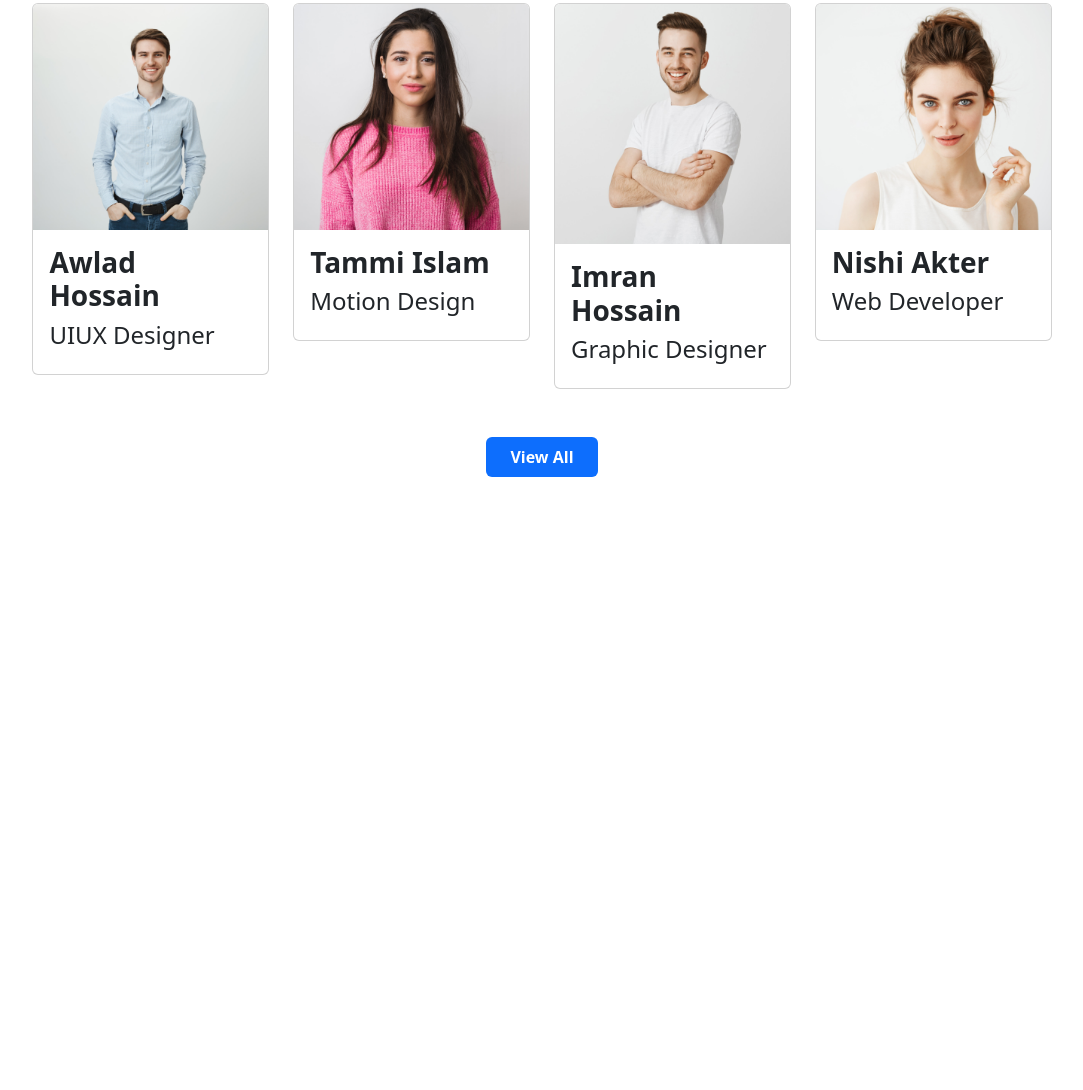
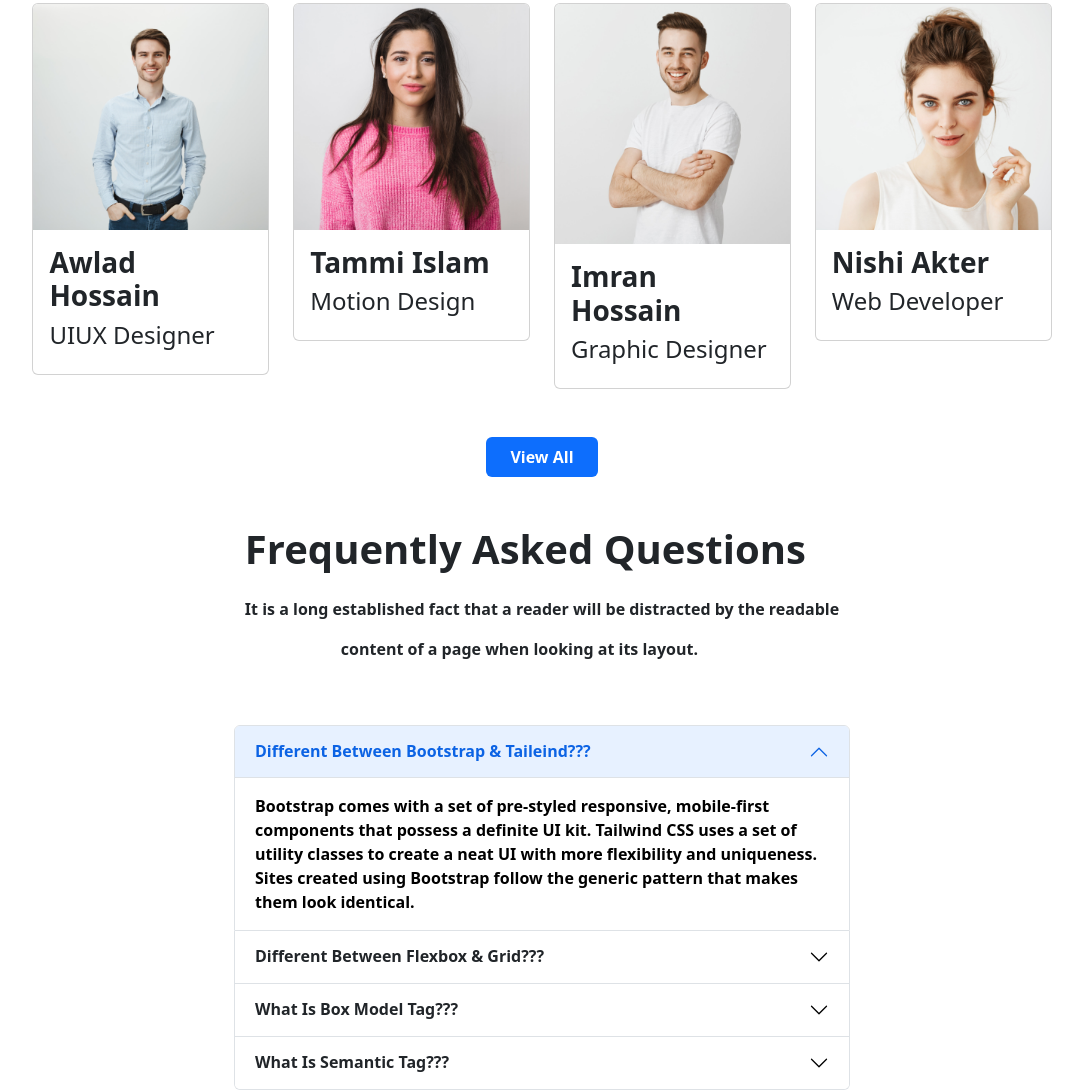
Before and after one commit to syful-abir/Bd-Tach, a plain HTML site: page index.html in a window 1280 px wide. Shown: the part 2449-3539 px from the top of the page, without its empty margins (98-1181 px from the left). Before the commit the page ends 2926 px from the top, so only its background shows below. Drawn offline with nearby package versions, Linux system fonts and the light colour scheme.

Commit message:
asked Question added

```diff
--- a/index.html
+++ b/index.html
@@ -258,6 +258,69 @@
       <button type="button" class="btn btn-primary fw-bold px-4 py-2 border-0">View All</button>
     </div>
     <!-------------- Student End --------->
+
+    <!-------------- Asked Question Start ---------->
+      <div class="pt-5 d-flex justify-content-center">
+        <div>
+          <h1 class="fw-bold">Frequently Asked Questions</h1>
+      <p class="fw-semibold pt-3">It is a long established fact that a reader will be distracted by the readable</p>
+      <p class="fw-semibold ps-5 ms-5">content of a page when looking at its layout.</p>
+        </div>
+      </div>
+      <section class="container pt-5 col-md-6">
+        <div class="accordion" id="accordionPanelsStayOpenExample">
+          <div class="accordion-item">
+            <h2 class="accordion-header" id="panelsStayOpen-headingOne">
+              <button class="accordion-button fw-bold" type="button" data-bs-toggle="collapse" data-bs-target="#panelsStayOpen-collapseOne" aria-expanded="true" aria-controls="panelsStayOpen-collapseOne">
+                Different Between  Bootstrap & Taileind???
+              </button>
+            </h2>
+            <div id="panelsStayOpen-collapseOne" class="accordion-collapse collapse show" aria-labelledby="panelsStayOpen-headingOne">
+              <div class="accordion-body fw-semibold">
+                Bootstrap comes with a set of pre-styled responsive, mobile-first components that possess a definite UI kit. Tailwind CSS uses a set of utility classes to create a neat UI with more flexibility and uniqueness. Sites created using Bootstrap follow the generic pattern that makes them look identical.
+              </div>
+            </div>
+          </div>
+          <div class="accordion-item">
+            <h2 class="accordion-header" id="panelsStayOpen-headingTwo">
+              <button class="accordion-button collapsed fw-bold" type="button" data-bs-toggle="collapse" data-bs-target="#panelsStayOpen-collapseTwo" aria-expanded="false" aria-controls="panelsStayOpen-collapseTwo">
+              Different Between  Flexbox & Grid???
+              </button>
+            </h2>
+            <div id="panelsStayOpen-collapseTwo" class="accordion-collapse collapse" aria-labelledby="panelsStayOpen-headingTwo">
+              <div class="accordion-body fw-semibold">
+                Grid and flexbox. The basic difference between CSS Grid Layout and CSS Flexbox Layout is that flexbox was designed for layout in one dimension - either a row or a column. Grid was designed for two-dimensional layout - rows, and columns at the same time.
+              </div>
+            </div>
+          </div>
+          <div class="accordion-item">
+            <h2 class="accordion-header" id="panelsStayOpen-headingThree">
+              <button class="accordion-button collapsed fw-bold" type="button" data-bs-toggle="collapse" data-bs-target="#panelsStayOpen-collapseThree" aria-expanded="false" aria-controls="panelsStayOpen-collapseThree">
+              What Is Box Model Tag???
+              </button>
+            </h2>
+            <div id="panelsStayOpen-collapseThree" class="accordion-collapse collapse" aria-labelledby="panelsStayOpen-heading">
+              <div class="accordion-body fw-semibold">
+                n CSS, the term "box model" is used when talking about design and layout. The CSS box model is essentially a box that wraps around every HTML element. It consists of: margins, borders, padding, and the actual content.
+              </div>
+            </div>
+          </div>
+          <div class="accordion-item">
+            <h2 class="accordion-header" id="panelsStayOpen-headingFour">
+              <button class="accordion-button collapsed fw-bold" type="button" data-bs-toggle="collapse" data-bs-target="#panelsStayOpen-collapseFour" aria-expanded="false" aria-controls="panelsStayOpen-collapseFour">
+              What Is Semantic Tag???
+              </button>
+            </h2>
+            <div id="panelsStayOpen-collapseFour" class="accordion-collapse collapse" aria-labelledby="panelsStayOpen-headingFour">
+              <div class="accordion-body fw-semibold">
+                The HTML semantics refers to the tags that provide meaning to an HTML page rather than just presentation. It makes HTML more comprehensible by better defining the different sections and layout of web pages..
+              </div>
+            </div>
+          </div>
+        </div>
+      </section>
+    <!-------------- Asked Question End ---------->
+
     <script src="https://cdn.jsdelivr.net/npm/bootstrap@5.2.0/dist/js/bootstrap.bundle.min.js" integrity="sha384-A3rJD856KowSb7dwlZdYEkO39Gagi7vIsF0jrRAoQmDKKtQBHUuLZ9AsSv4jD4Xa" crossorigin="anonymous"></script>
   </body>
 </html>
```
